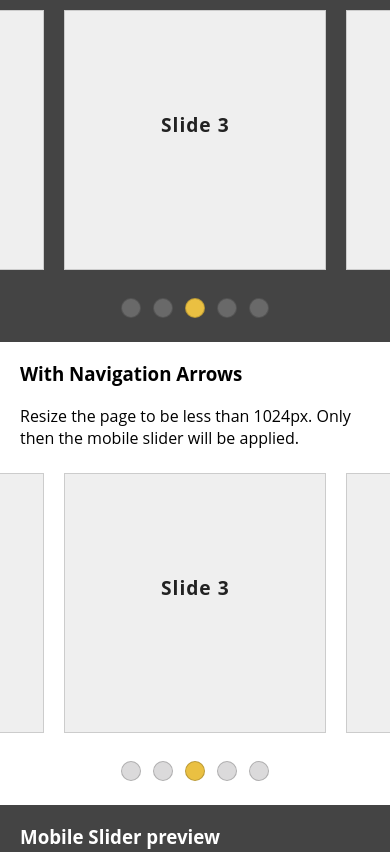
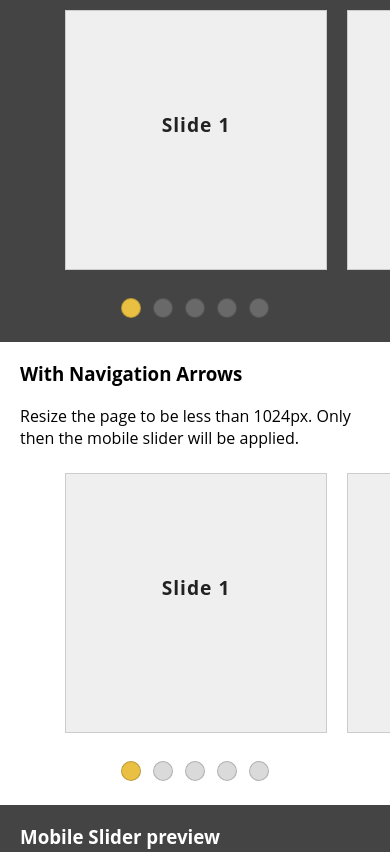
Before and after one commit to angel-vladov/mobile-slider, a website: page example/index.html in a window 390 px wide. Shown: the part 663-1515 px from the top of the page. Drawn offline with nearby package versions, Linux system fonts and the light colour scheme.

Commit message:
startAt option added

```diff
--- a/bower.json
+++ b/bower.json
@@ -1,6 +1,6 @@
 {
 	"name": "mobile-slider",
-	"version": "0.1.1",
+	"version": "0.1.2",
 	"dependencies": {},
 	"main": [
 		"dist/jquery.mobile-slider.js",
--- a/example/index.html
+++ b/example/index.html
@@ -58,7 +58,7 @@
 				Resize the page to be less than 1024px. Only then the mobile slider will be applied.
 			</p>
 
-			<div class="mobile-slider light-dots" data-item-width="260">
+			<div class="mobile-slider light-dots" data-item-width="260" data-start-at="0">
 				<ul class="list-1">
 					<li>
 						<span>Slide 1</span>
--- a/package.json
+++ b/package.json
@@ -1,6 +1,6 @@
 {
   "name": "mobile-slider",
-  "version": "0.1.1",
+  "version": "0.1.2",
   "description": "Mobile Slider",
   "keywords": [
     "jquery-plugin"
--- a/src/mobile-slider.js
+++ b/src/mobile-slider.js
@@ -10,6 +10,7 @@
 	function readAttributeOptions($element, opts) {
 		var itemWidth = $element.attr('data-item-width') || $element.attr('item-width');
 		var sliderWhen = $element.attr('data-slider-when') || $element.attr('slider-when');
+		var startAt = $element.attr('data-start-at') || $element.attr('start-at');
 
 		if (itemWidth) {
 			opts.itemWidth = itemWidth;
@@ -17,6 +18,10 @@
 
 		if (sliderWhen) {
 			opts.sliderWhen = sliderWhen;
+		}
+
+		if (startAt) {
+			opts.startAt = startAt;
 		}
 	}
 
@@ -160,6 +165,46 @@
 				});
 			}
 
+			function startAtIndex(startValue) {
+				var nodesCount = $nodes.length;
+				var index = 0;
+
+				if (typeof startValue === 'string') {
+					switch (startValue) {
+						case 'middle':
+							index = Math.ceil(($nodes.length - 1) / 2);
+							break;
+
+						case 'first':
+							index = 0;
+							break;
+
+						case 'last':
+							index = $nodes.length - 1;
+							break;
+
+						default:
+							index = parseInt(opts.startAt);
+					}
+				} else if (typeof startValue === 'number') {
+					index = startValue;
+				} else if (jQuery.isFunction(startValue)) {
+					index = startAtIndex(startValue(opts, nodesCount));
+				}
+
+				if (isNaN(index)) {
+					index = 0;
+				} else if (index >= nodesCount) {
+					index = nodesCount - 1;
+				}
+
+				while (index < 0) {
+					index = nodesCount - index;
+				}
+
+				return index;
+			}
+
 			function handleOnResize() {
 				var screenWidth = $(opts.container).width();
 				var sliderIsActive = $container.hasClass('mobile-slider-active');
@@ -176,7 +221,7 @@
 						$nodes.last().css('margin-right', edgeOffset + 'px');
 
 						// Center the slider on the middle node
-						var midNode = $nodes[Math.ceil(($nodes.length - 1) / 2)];
+						var midNode = $nodes[startAtIndex(opts.startAt)];
 						scrollToNode(midNode, false);
 					}
 				} else {
@@ -234,6 +279,7 @@
 
 	$.fn.mobileSlider.defaults = {
 		itemWidth: null,
+		startAt: 'middle',
 		sliderWhen: 1024,
 		container: window
 	};
```
Also changed, not shown: dist/jquery.mobile-slider.css, dist/jquery.mobile-slider.js, dist/jquery.mobile-slider.min.css, dist/jquery.mobile-slider.min.js, readme.md.
